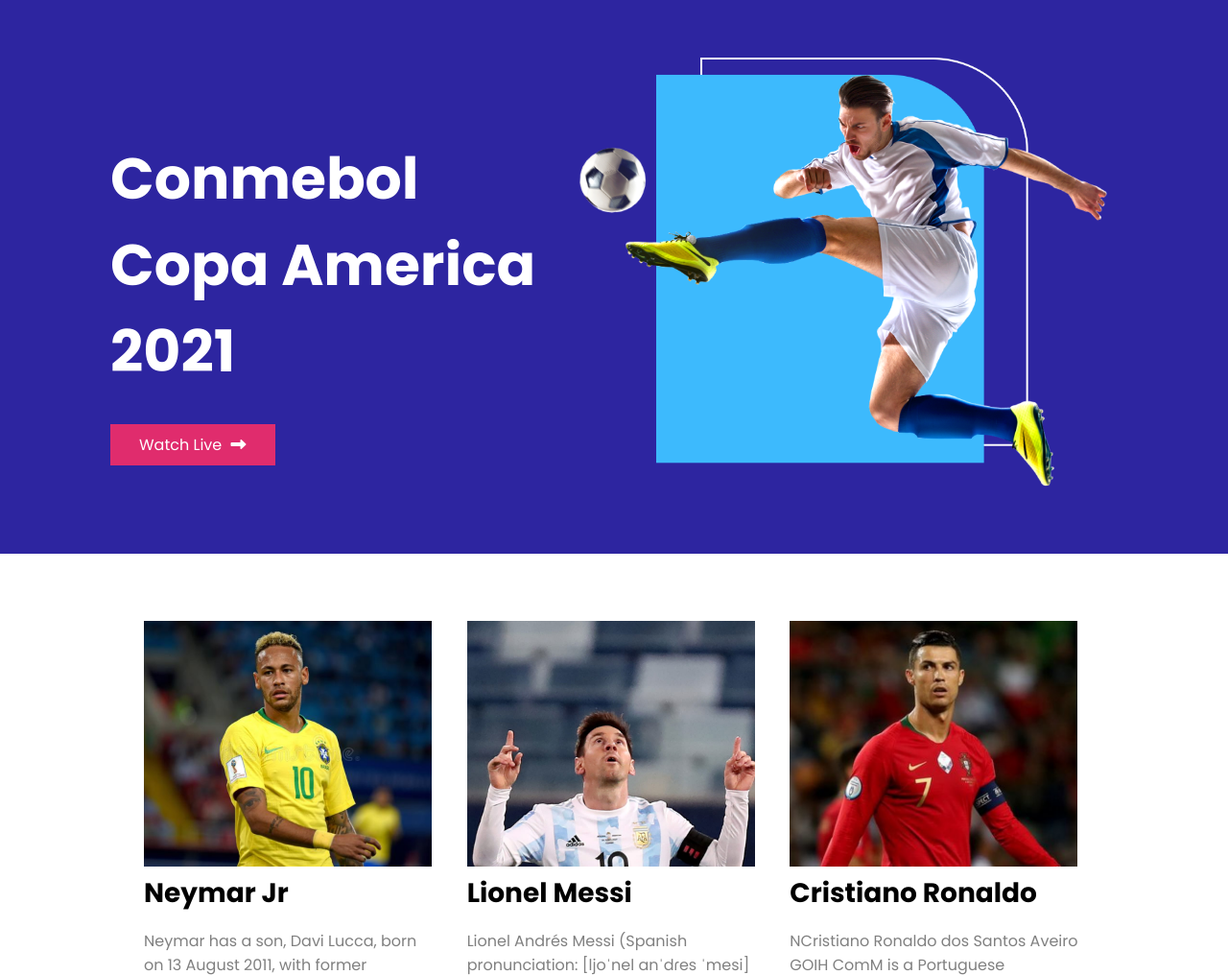
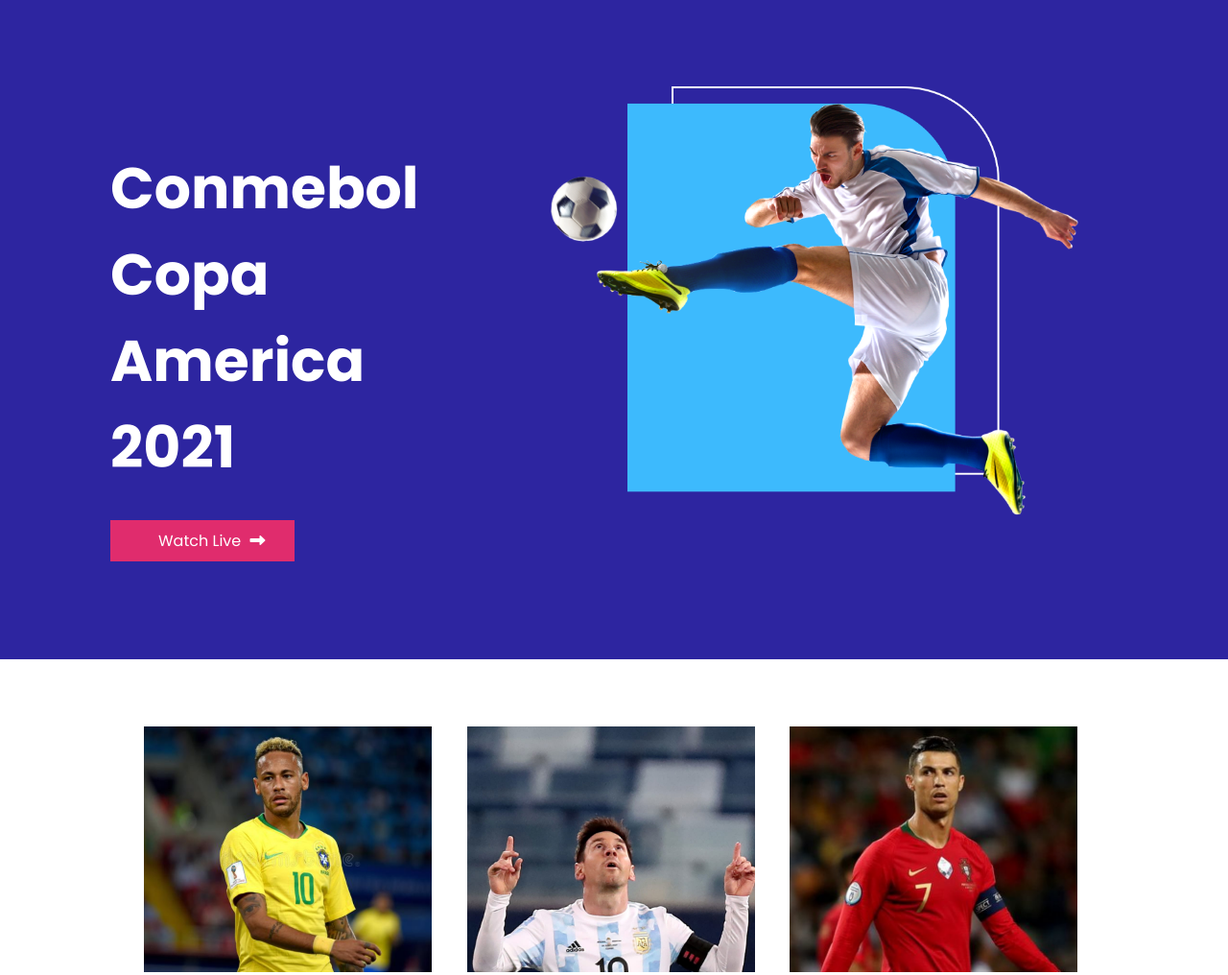
Before and after one commit to pulak335/football, a plain HTML site: page index.html in a window 1280 px wide. Shown: the top 1016 px of the page at 96% size. Drawn offline with Linux system fonts and the light colour scheme.

Commit message:
new update one

```diff
--- a/style.css
+++ b/style.css
@@ -34,7 +34,7 @@
     text-decoration: none;
     color: #fff;
     background-color:#e02c6d;
-    padding:10px 30px 10px 30px;
+    padding:10px 30px 10px 50px;
 }
 .watch-btn i{
     margin-left: 5px;
@@ -44,11 +44,12 @@
 }
 .header-banner{
     width: 50%;
-    padding: 40px;
+    padding: 70px;
 }
 .header-banner img{
     width: 556px;
     height: 450px;
+    padding-bottom: 50px;
 }
 
 /* ***********************************************************************
```
